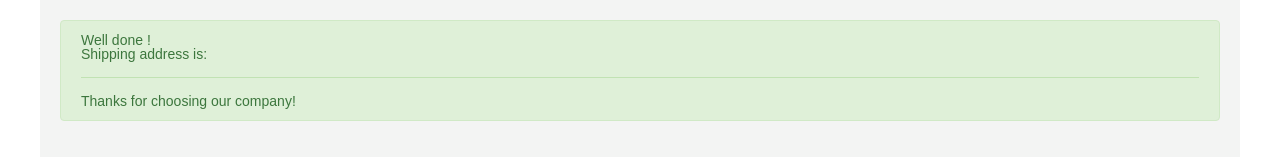
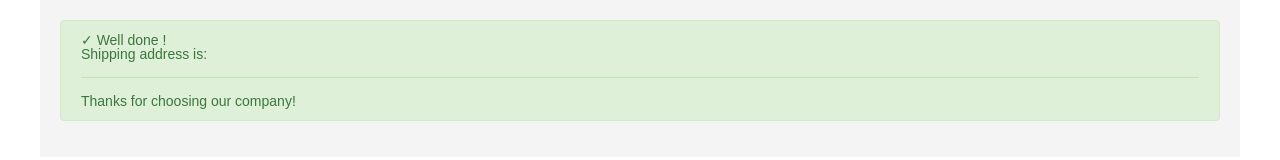
Before and after one commit to Irishka66/checkout, an Angular app: page /result in a window 1280 px wide. Shown: the top 160 px of the page. Built offline with nearby package versions, Linux system fonts and the light colour scheme.

Commit message:
added success icon

```diff
--- a/src/app/result_comp/result.component.html
+++ b/src/app/result_comp/result.component.html
@@ -1,5 +1,5 @@
 <div class="alert alert-success" role="alert">
-  <h4 class="alert-heading">Well done {{firstName}} {{lastName}}!</h4>
+  <h4 class="alert-heading"><span>&#10003; </span>Well done {{firstName}} {{lastName}}!</h4>
   <p>Shipping address is: {{shippingAddress}}</p>
   <hr>
   <p class="mb-0">Thanks for choosing our company!</p>
```
